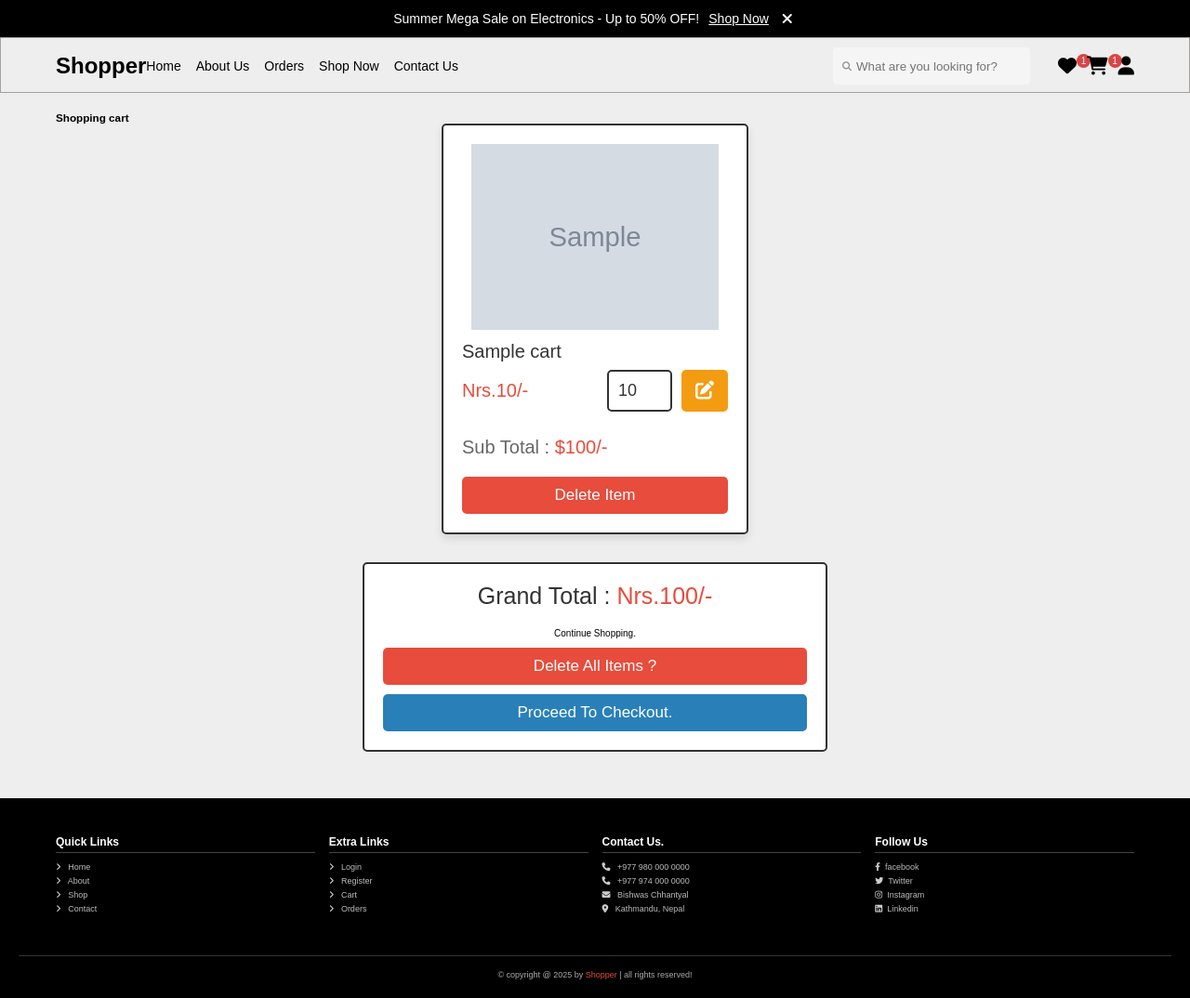
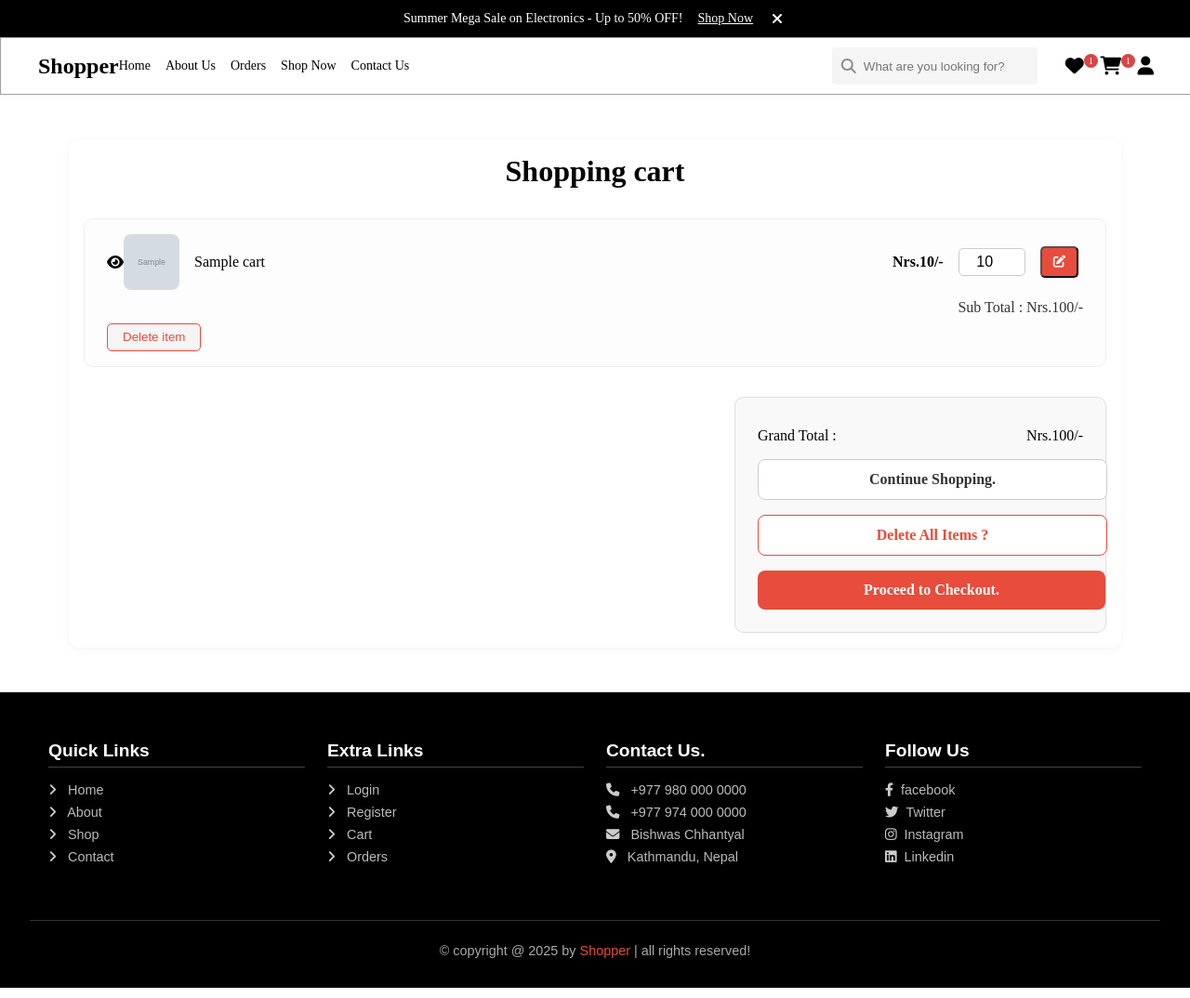
Before and after one commit to bishwaschhantyal/Ecommerce, a PHP site: page /cart.php in a window 1280 px wide. Shown: the whole page at 93% size. Run offline with PHP 8.4, Linux system fonts and the light colour scheme; the visitor is signed in with stand-in values (Sample User, id 1); tables that the repository leaves empty hold one stand-in row (values such as "Sample post"); grey boxes marked "Sample" are stand-in pictures; some libraries are stand-ins or nearby versions.

Commit message:
Updated Add to Cart Page

```diff
--- a/cart.php
+++ b/cart.php
@@ -46,7 +46,7 @@ if (isset($_POST['update_qty'])) {
    <link rel="stylesheet" href="https://cdnjs.cloudflare.com/ajax/libs/font-awesome/6.1.1/css/all.min.css">
 
    <!-- custom css file link  -->
-   <link rel="stylesheet" href="css/style.css">
+   <link rel="stylesheet" href="css/cart.css">
    <link rel="stylesheet" href="css/header.css">
    <link rel="stylesheet" href="css/footer.css">
 
@@ -79,14 +79,14 @@ if (isset($_POST['update_qty'])) {
                      <input type="number" name="qty" class="qty" min="1" max="99" onkeypress="if(this.value.length == 2) return false;" value="<?= $fetch_cart['quantity']; ?>">
                      <button type="submit" class="fas fa-edit" name="update_qty"></button>
                   </div>
-                  <div class="sub-total"> Sub Total : <span>$<?= $sub_total = ($fetch_cart['price'] * $fetch_cart['quantity']); ?>/-</span> </div>
-                  <input type="submit" value="delete item" onclick="return confirm('delete this from cart?');" class="delete-btn" name="delete">
+                  <div class="sub-total"> Sub Total : <span>Nrs.<?= $sub_total = ($fetch_cart['price'] * $fetch_cart['quantity']); ?>/-</span> </div>
+                  <input type="submit" value="Delete item" onclick="return confirm('Delete this from cart?');" class="delete-btn" name="delete">
                </form>
          <?php
                $grand_total += $sub_total;
             }
          } else {
-            echo '<p class="empty">your cart is empty</p>';
+            echo '<p class="empty">Your cart is empty</p>';
          }
          ?>
       </div>
--- a/css/cart.css
+++ b/css/cart.css
@@ -2,3 +2,175 @@
     padding: 0;
     margin: 0;
 }
+
+/* CART SECTION */
+.products.shopping-cart {
+    max-width: 1100px;
+    margin: 3rem auto;
+    padding: 1rem;
+    background: #fff;
+    border-radius: 12px;
+    box-shadow: 0 2px 10px rgba(0, 0, 0, 0.05);
+ }
+
+ .products.shopping-cart .heading {
+    font-size: 2rem;
+    font-weight: 600;
+    margin-bottom: 2rem;
+    text-align: center;
+ }
+
+ .products.shopping-cart .box-container {
+    display: flex;
+    flex-direction: column;
+    gap: 1.5rem;
+ }
+
+ .products.shopping-cart .box {
+    display: flex;
+    align-items: center;
+    justify-content: space-between;
+    padding: 1rem 1.5rem;
+    border: 1px solid #eee;
+    border-radius: 10px;
+    background: #fdfdfd;
+    flex-wrap: wrap;
+ }
+
+ .products.shopping-cart .box img {
+    width: 60px;
+    height: 60px;
+    object-fit: cover;
+    border-radius: 8px;
+ }
+
+ .products.shopping-cart .box .name {
+    flex: 1;
+    margin-left: 1rem;
+    font-size: 1rem;
+    font-weight: 500;
+ }
+
+ .products.shopping-cart .box .flex {
+    display: flex;
+    align-items: center;
+    gap: 1rem;
+ }
+
+ .products.shopping-cart .box .price {
+    font-size: 1rem;
+    font-weight: bold;
+ }
+
+ .products.shopping-cart .box .qty {
+    width: 60px;
+    padding: 5px;
+    font-size: 1rem;
+    border: 1px solid #ccc;
+    border-radius: 5px;
+    text-align: center;
+ }
+
+ .products.shopping-cart .box .fas.fa-edit {
+    background: #E74C3C;
+    color: #fff;
+    padding: 0.5rem 0.75rem;
+    border-radius: 5px;
+    cursor: pointer;
+    margin-right: 5px;
+ }
+
+ .products.shopping-cart .box .sub-total {
+    font-size: 1rem;
+    margin-top: 10px;
+    font-weight: 500;
+    color: #333;
+    width: 100%;
+    text-align: right;
+ }
+
+ .products.shopping-cart .box .delete-btn {
+    margin-top: 0.5rem;
+    background: #f5f5f5;
+    color: #E74C3C;
+    padding: 0.4rem 1rem;
+    border: 1px solid #E74C3C;
+    border-radius: 5px;
+    cursor: pointer;
+    transition: 0.3s ease;
+ }
+
+ .products.shopping-cart .box .delete-btn:hover {
+    background: #E74C3C;
+    color: #fff;
+ }
+
+ .cart-total {
+    margin-top: 2rem;
+    padding: 1.5rem;
+    border: 1px solid #ddd;
+    border-radius: 10px;
+    max-width: 350px;
+    background: #f9f9f9;
+    margin-left: auto;
+ }
+
+ .cart-total p {
+    font-size: 1rem;
+    margin: 0.5rem 0;
+    display: flex;
+    justify-content: space-between;
+ }
+
+ .cart-total .btn,
+ .cart-total .option-btn,
+ .cart-total .delete-btn {
+    display: block;
+    width: 100%;
+    margin-top: 1rem;
+    text-align: center;
+    padding: 0.75rem;
+    border-radius: 8px;
+    font-size: 1rem;
+    font-weight: 600;
+    cursor: pointer;
+    text-decoration: none;
+ }
+
+ .cart-total .btn {
+    background: #E74C3C;
+    color: #fff;
+    border: none;
+ }
+
+ .cart-total .option-btn {
+    background: #fff;
+    border: 1px solid #ccc;
+    color: #333;
+ }
+
+ .cart-total .delete-btn {
+    background: #fff;
+    border: 1px solid #E74C3C;
+    color: #E74C3C;
+ }
+
+ .cart-total .btn:hover {
+    background: #E74C3C;
+ }
+
+ .cart-total .option-btn:hover {
+    background: #f0f0f0;
+ }
+
+ .cart-total .delete-btn:hover {
+    background: #E74C3C;
+    color: #fff;
+ }
+
+
+ .delete-btn.disabled,
+ .btn.disabled {
+    pointer-events: none;
+    opacity: 0.5;
+ }
```
